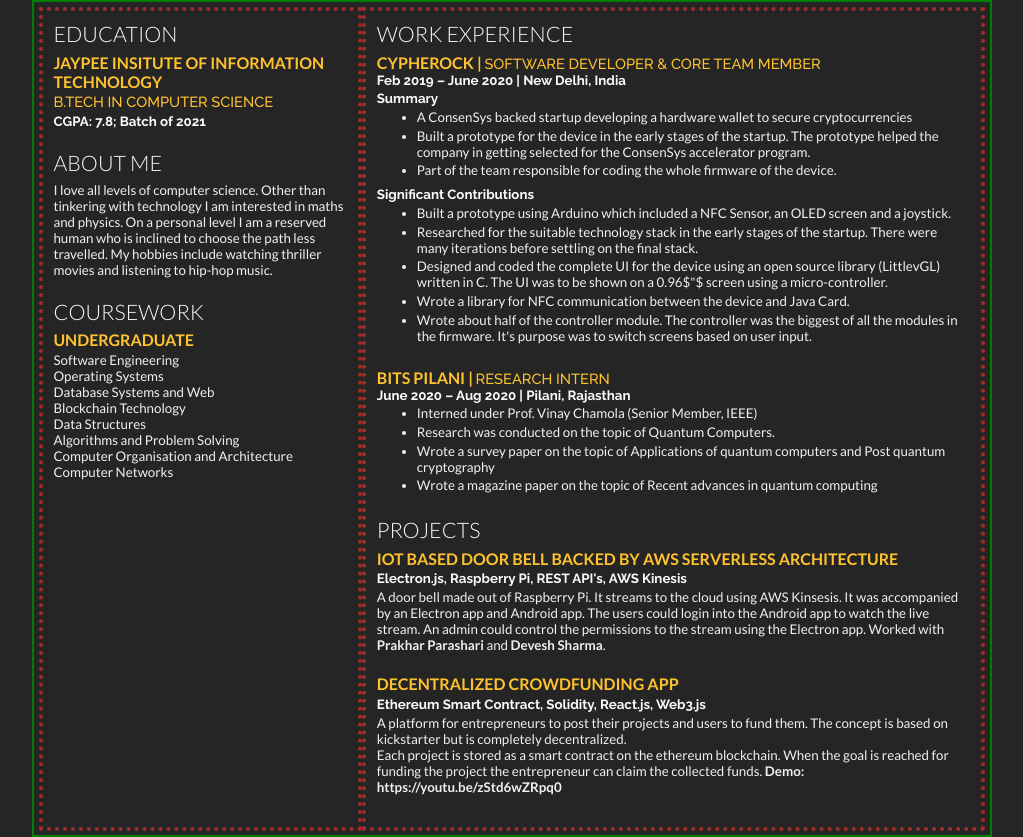
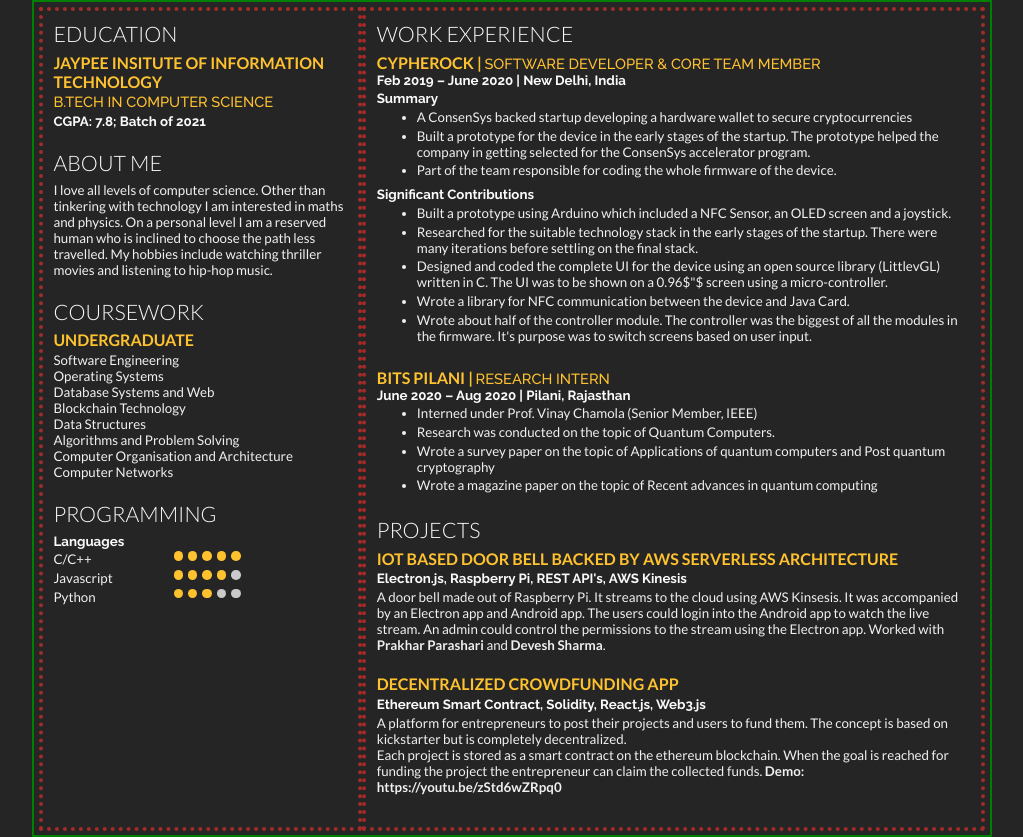
Before and after one commit to il3ven/resume, a plain HTML site: page index.html in a window 1280 px wide. Shown: the whole page, without its empty margins (128-1151 px from the left). Drawn offline with Linux system fonts and the light colour scheme.

Commit message:
Created CSS to show skills

```diff
--- a/index.html
+++ b/index.html
@@ -44,6 +44,43 @@
             Computer Organisation and Architecture <br />
             Computer Networks
           </p>
+        </div>
+
+        <div class="section">
+          <h1>Programming</h1>
+          <p class="location">Languages</p>
+          <ul class="skills">
+            <li class="skills-li">
+              C/C++
+              <div class="grade5">
+                <span class="circle"></span>
+                <span class="circle"></span>
+                <span class="circle"></span>
+                <span class="circle"></span>
+                <span class="circle"></span>
+              </div>
+            </li>
+            <li class="skills-li">
+              Javascript
+              <div class="grade4">
+                <span class="circle"></span>
+                <span class="circle"></span>
+                <span class="circle"></span>
+                <span class="circle"></span>
+                <span class="circle"></span>
+              </div>
+            </li>
+            <li class="skills-li">
+              Python
+              <div class="grade3">
+                <span class="circle"></span>
+                <span class="circle"></span>
+                <span class="circle"></span>
+                <span class="circle"></span>
+                <span class="circle"></span>
+              </div>
+            </li>
+          </ul>
         </div>
       </div>
       <div class="right">
--- a/style.css
+++ b/style.css
@@ -50,7 +50,7 @@
 }
 
 .section {
-  margin: 0 auto 16pt;
+  margin: 0 0 16pt;
 }
 
 ul {
@@ -66,9 +66,9 @@
   padding: 0.3rem;
   border: 2px solid green;
   display: flex;
-  flex-wrap: wrap;
+  flex-flow: row wrap;
   justify-content: center;
-  align-content: strech;
+  align-content: stretch;
 }
 
 .left {
@@ -76,6 +76,9 @@
   /* background-color: red; */
   flex: 1 1 16rem;
   padding: 8pt;
+  /* display: flex; */
+  /* flex-flow: row wrap; */
+  /* justify-content: flex-start; */
 }
 
 .right {
@@ -89,3 +92,55 @@
   text-decoration: none;
   color: inherit;
 }
+
+.skills {
+  /* border: 2px dotted white; */
+  list-style: none;
+  padding: 0;
+}
+
+.skills-li {
+  display: flex;
+  flex-flow: row wrap;
+  justify-content: space-between;
+  max-width: 12rem;
+}
+
+.grade1,
+.grade2,
+.grade3,
+.grade4,
+.grade5 {
+  /* border: 2px dotted blue; */
+  list-style-type: none;
+  padding: 0;
+  margin: 0;
+  display: inline-flex;
+  flex-flow: row nowrap;
+  justify-content: flex-end;
+}
+
+.circle {
+  width: 0.6rem;
+  height: 0.6rem;
+  background: #ffc22f;
+  border-radius: 50%;
+  margin-right: 0.3rem;
+  display: inline-block;
+}
+
+.grade1 .circle:nth-child(n + 2) {
+  background: #cacaca;
+}
+
+.grade2 .circle:nth-child(n + 3) {
+  background: #cacaca;
+}
+
+.grade3 .circle:nth-child(n + 4) {
+  background: #cacaca;
+}
+
+.grade4 .circle:nth-child(n + 5) {
+  background: #cacaca;
+}
```
